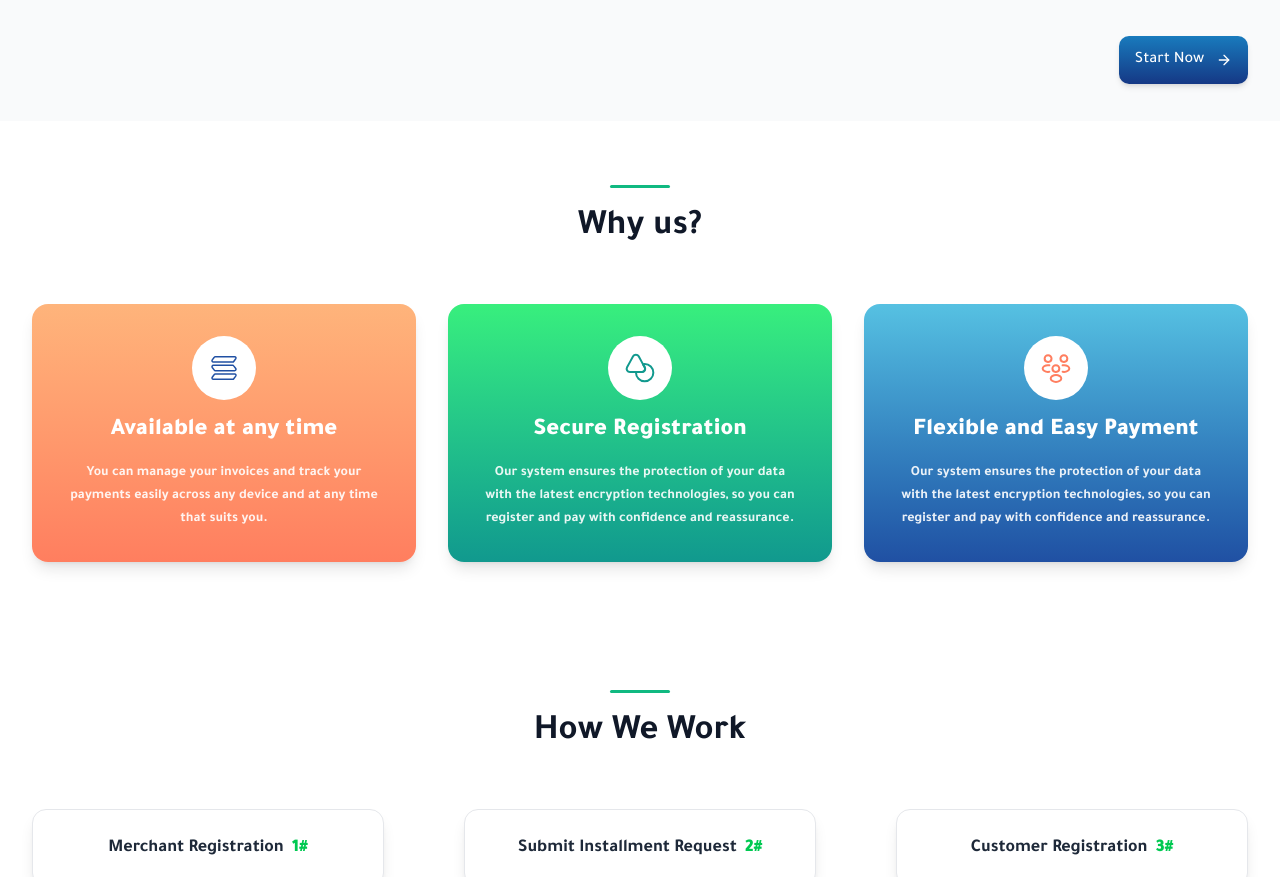
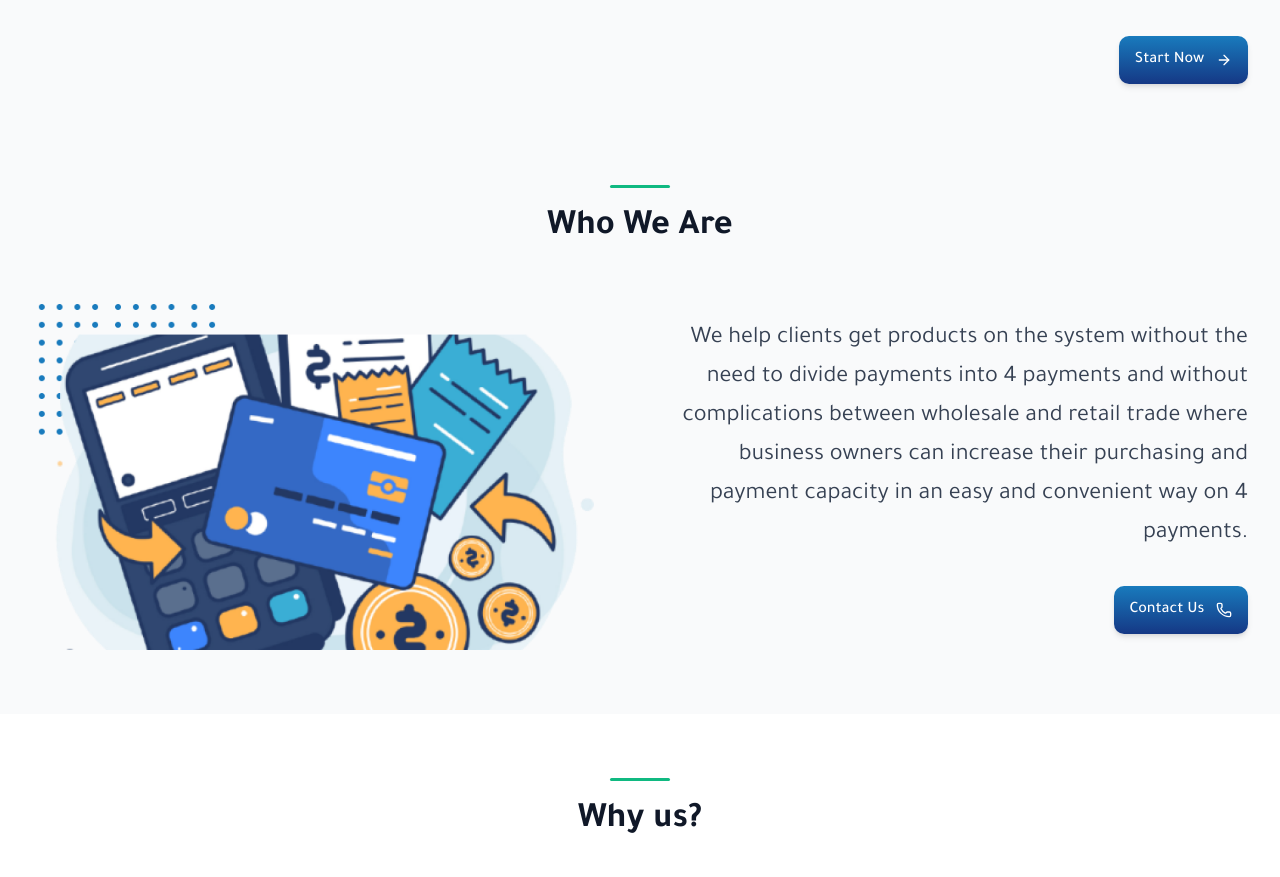
Before and after one commit to bahaamoqayad17/Tadfoqat, a Next.js app: page /en in a window 1280 px wide. Shown: the part 760-1637 px from the top of the page. Built offline with nearby package versions, Linux system fonts and the light colour scheme.

Commit message:
Finish the About Us Section from The figma design for the landing page

```diff
--- a/app/[locale]/page.tsx
+++ b/app/[locale]/page.tsx
@@ -1,11 +1,13 @@
 import WhyUs from "@/components/WhyUs";
 import Hero from "@/components/Hero";
 import HowItWorks from "@/components/HowItWorks";
+import Aboutus from "@/components/Aboutus";
 
 export default function Home() {
   return (
     <>
       <Hero />
+      <Aboutus />
       <WhyUs />
       <HowItWorks />
     </>
--- /dev/null
+++ b/components/Aboutus.tsx
@@ -0,0 +1,55 @@
+import React from "react";
+import { useTranslations } from "next-intl";
+import Image from "next/image";
+import { Button } from "@/components/ui/button";
+import { ArrowRight, Phone } from "lucide-react";
+import Title from "./Title";
+
+export default function Aboutus() {
+  const t = useTranslations();
+
+  return (
+    <section className="py-16 px-4 lg:px-8 bg-gray-50">
+      <div className="flex justify-center items-center">
+        <Title title={t("whoWeAre")} />
+      </div>
+      <div className="container mx-auto">
+        <div className="grid grid-cols-1 lg:grid-cols-2 gap-12 items-center">
+          {/* Left Side - Image */}
+          <div className="relative">
+            <Image
+              src="/About.png"
+              alt="About Us"
+              width={600}
+              height={400}
+              className="w-full h-auto"
+              priority
+            />
+          </div>
+
+          {/* Right Side - Content */}
+          <div className="space-y-8">
+            {/* Description */}
+            <div className="text-center lg:text-right">
+              <p className="text-lg lg:text-2xl text-gray-700 leading-relaxed">
+                {t("aboutUsDescription")}
+              </p>
+            </div>
+
+            {/* Contact Button */}
+            <div className="flex justify-end">
+              <Button
+                className="bg-gradient-to-t from-[#153885] to-primary text-white rounded-lg font-medium text-sm lg:text-base transition-all duration-200 shadow-md hover:shadow-lg"
+                size="lg"
+              >
+                {t("contactUsBtn")}
+                &nbsp;
+                <Phone className="h-4 w-4" />
+              </Button>
+            </div>
+          </div>
+        </div>
+      </div>
+    </section>
+  );
+}
--- a/locales/messages/ar.json
+++ b/locales/messages/ar.json
@@ -29,5 +29,8 @@
     "step3": "تسجيل العميل",
     "step4": "مراجعة وموافقة العميل",
     "step5": "دفع المنصة للتاجر",
-    "step6": "تقسيط العميل للمنصة"
+    "step6": "تقسيط العميل للمنصة",
+    "whoWeAre": "من نحن؟",
+    "aboutUsDescription": "نساعد العملاء بالحصول على المنتجات بنظام الدفعات بدون فوائد قسم فاتورتك على 4 دفعات بسهولة وبدون تعقيدات بين تجار الجملة والتجزئة حيث يمكن أصحاب الأعمال من زيادة قدرتهم الشرائية والسداد على 4 دفعات سهلة وميسرة",
+    "contactUsBtn": "تواصل معنا"
 }
--- a/locales/messages/en.json
+++ b/locales/messages/en.json
@@ -29,5 +29,8 @@
     "step3": "Customer Registration",
     "step4": "Customer Review and Approval",
     "step5": "Platform Payment to Merchant",
-    "step6": "Customer Installment to Platform"
+    "step6": "Customer Installment to Platform",
+    "whoWeAre": "Who We Are",
+    "aboutUsDescription": "We help clients get products on the system without the need to divide payments into 4 payments and without complications between wholesale and retail trade where business owners can increase their purchasing and payment capacity in an easy and convenient way on 4 payments.",
+    "contactUsBtn": "Contact Us"
 }
```
